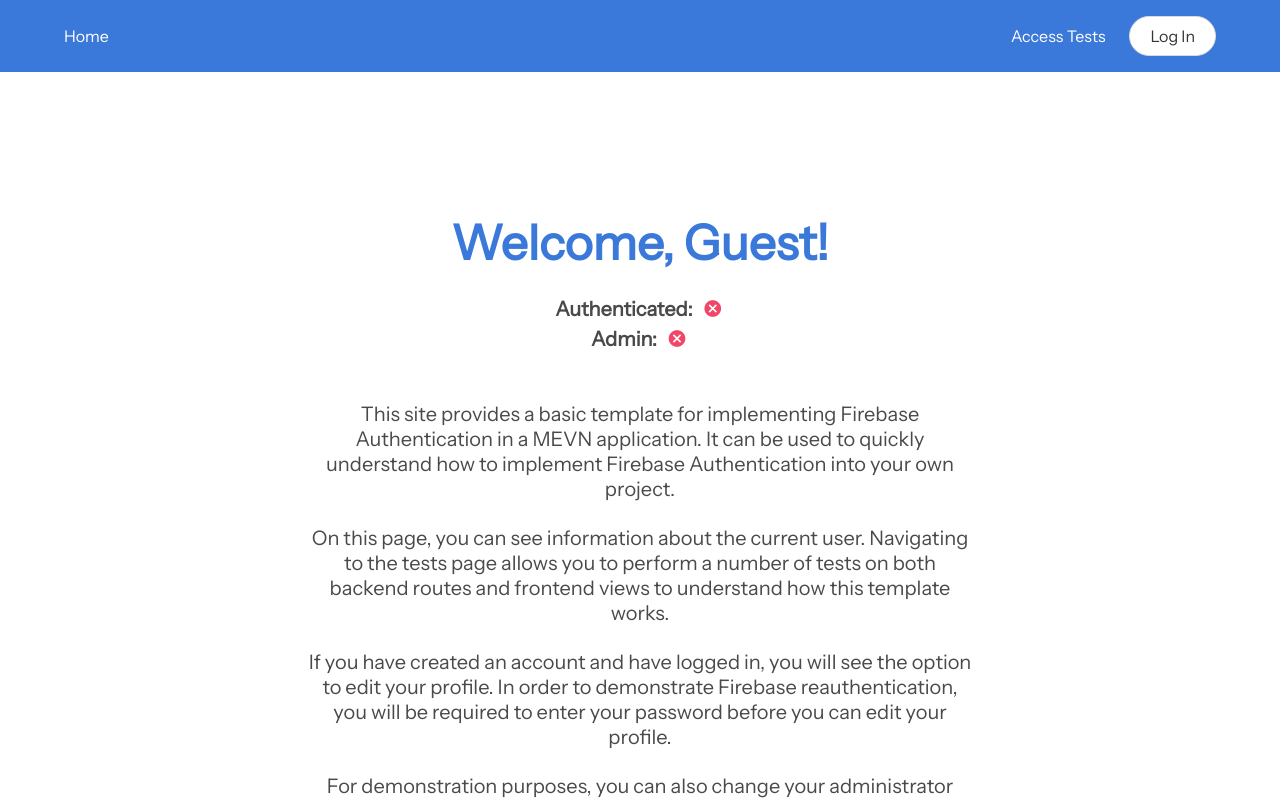
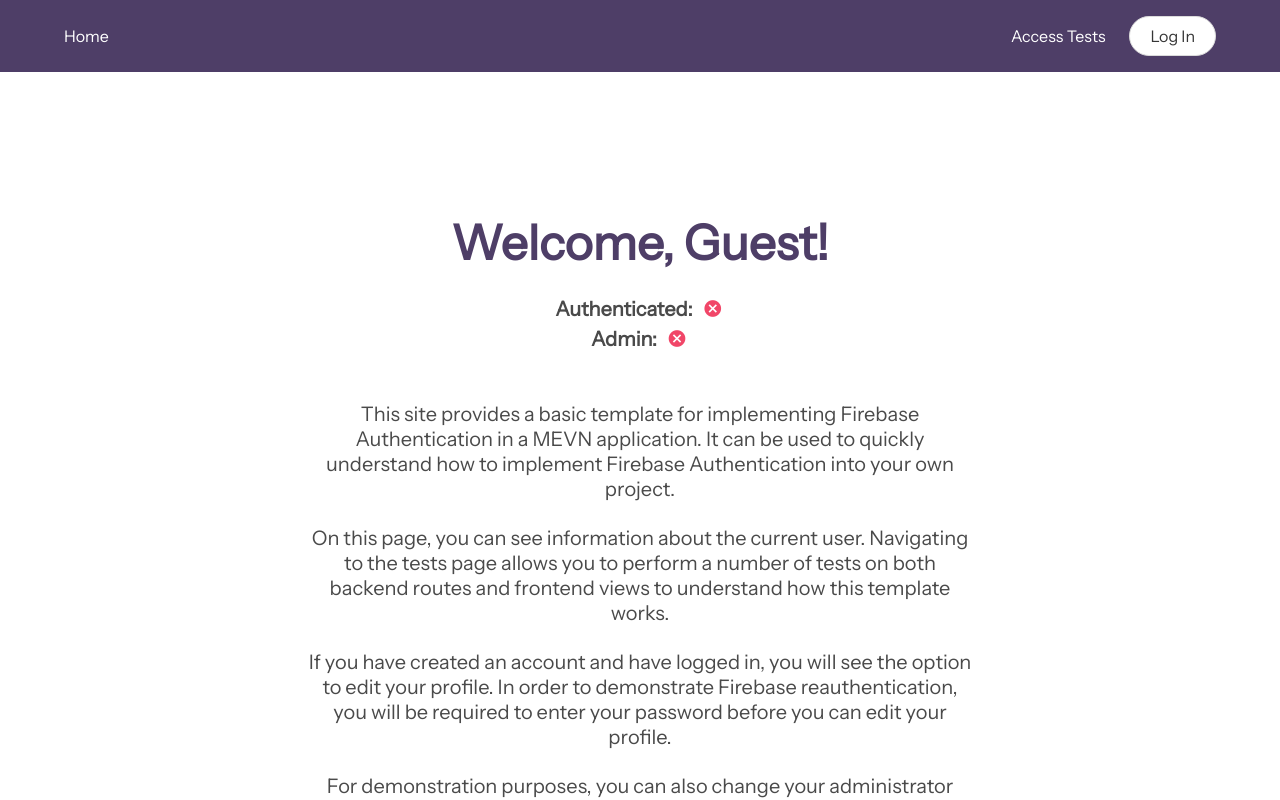
Before and after one commit to hbludworth/websocket-chat, a Vue app in the folder packages/frontend/: page / in a window 1280 px wide. Shown: the top 800 px of the page. Built offline with nearby package versions, Linux system fonts and the light colour scheme; no server answers.

Commit message:
changed primary color

```diff
--- a/packages/frontend/src/assets/main.scss
+++ b/packages/frontend/src/assets/main.scss
@@ -2,7 +2,7 @@
 @import url('https://fonts.googleapis.com/css2?family=Instrument+Sans&display=swap');
 
 $navbar-height: 4.5rem;
-$primary: #3a79d9;
+$primary: #4e3e67;
 
 @import '../../../../node_modules/bulma/bulma.sass';
 
```
